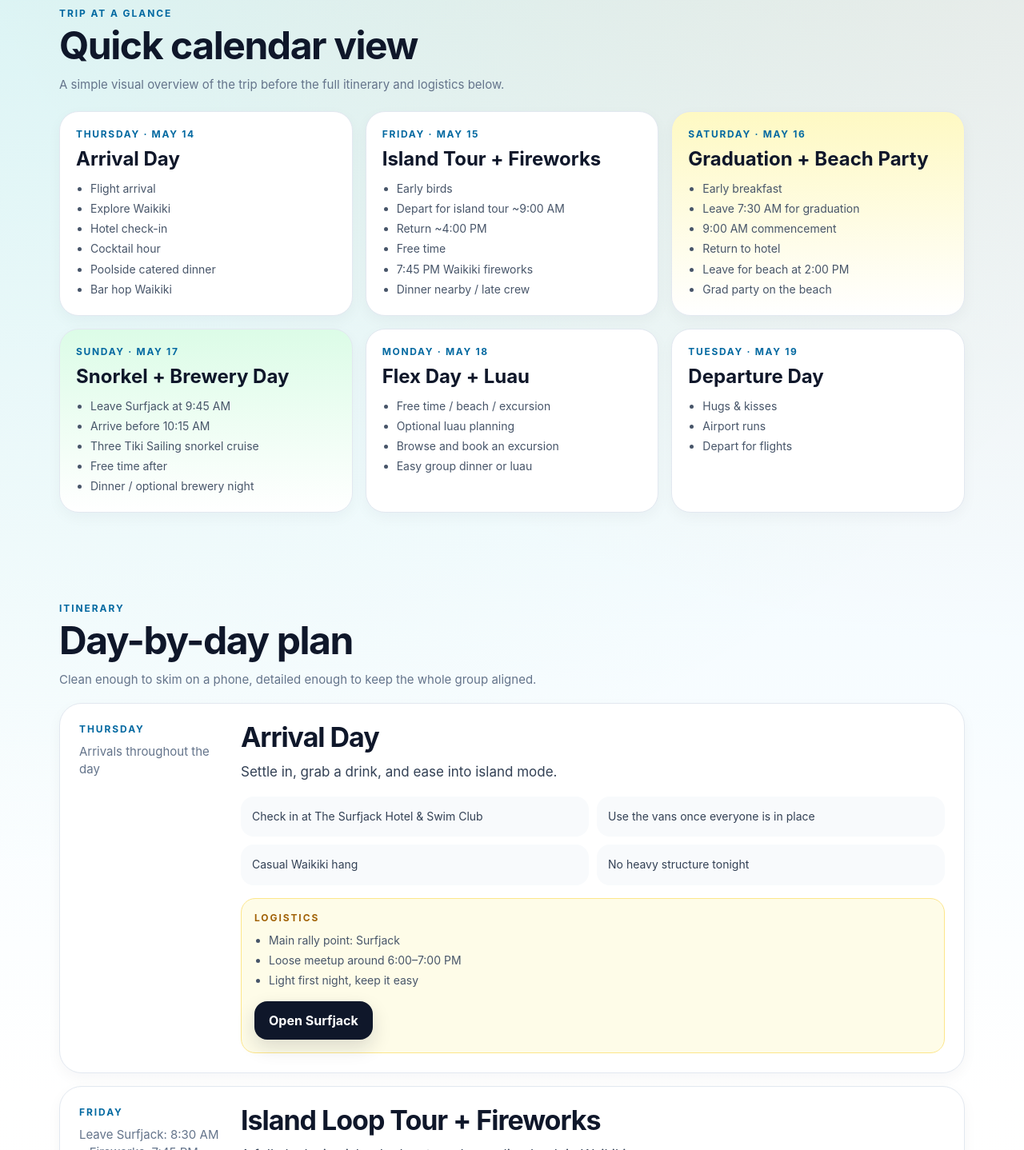
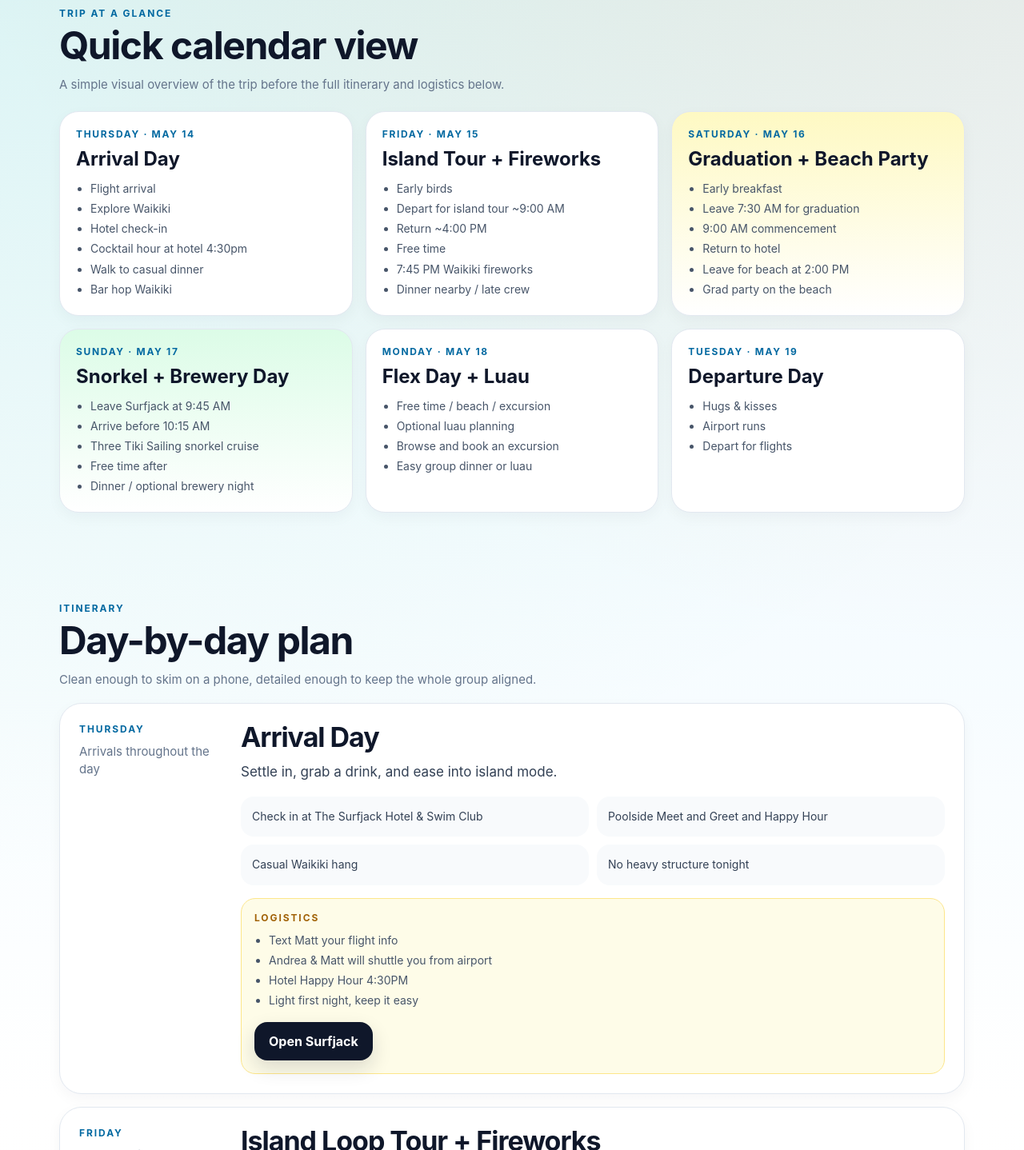
Before and after one commit to mattruport1-coder/HawaiiTrip2026, a Next.js app: page / in a window 1280 px wide. Shown: the part 651-2089 px from the top of the page at 80% size. Built offline with nearby package versions, Linux system fonts and the light colour scheme.

Commit message:
Update page.tsx

```diff
--- a/app/page.tsx
+++ b/app/page.tsx
@@ -807,8 +807,8 @@ export default function Page() {
                 <li>Flight arrival</li>
                 <li>Explore Waikiki</li>
                 <li>Hotel check-in</li>
-                <li>Cocktail hour</li>
-                <li>Poolside catered dinner</li>
+                <li>Cocktail hour at hotel 4:30pm</li>
+                <li>Walk to casual dinner</li>
                 <li>Bar hop Waikiki</li>
               </ul>
             </div>
@@ -897,7 +897,7 @@ export default function Page() {
 
               <div className="bullet-grid">
                 <div className="bullet">Check in at The Surfjack Hotel &amp; Swim Club</div>
-                <div className="bullet">Use the vans once everyone is in place</div>
+                <div className="bullet">Poolside Meet and Greet and Happy Hour</div>
                 <div className="bullet">Casual Waikiki hang</div>
                 <div className="bullet">No heavy structure tonight</div>
               </div>
@@ -905,8 +905,9 @@ export default function Page() {
               <div className="logistics">
                 <div className="kicker">Logistics</div>
                 <ul>
-                  <li>Main rally point: Surfjack</li>
-                  <li>Loose meetup around 6:00–7:00 PM</li>
+                  <li>Text Matt your flight info</li>
+                  <li>Andrea & Matt will shuttle you from airport</li>
+                  <li>Hotel Happy Hour 4:30PM</li>
                   <li>Light first night, keep it easy</li>
                 </ul>
                 <div className="logistics-links">
```
